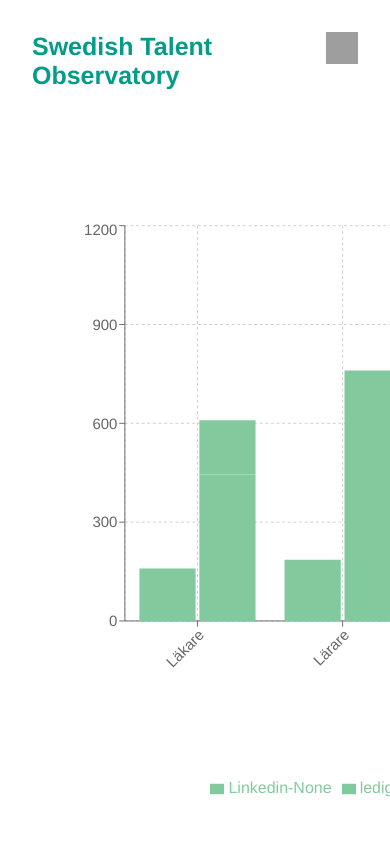
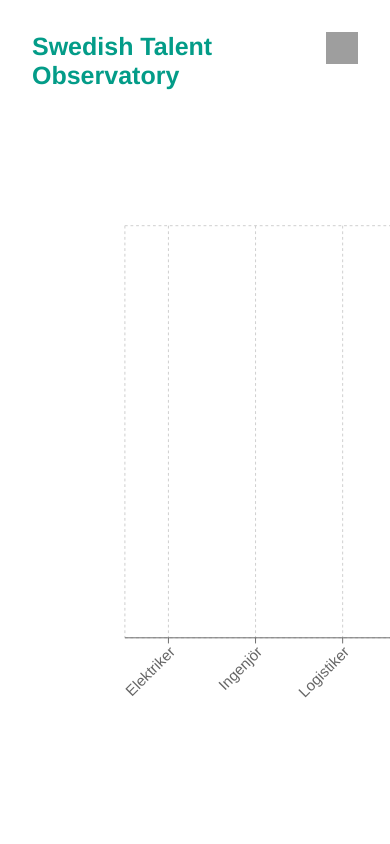
Before and after one commit to DiaHassan/II1305-Team-Echo, a React (Create React App) app in the folder Project/dashboard/: page /finder in a window 390 px wide. Shown: the top 844 px of the page. Built offline with nearby package versions, Linux system fonts and the light colour scheme; grey boxes are pictures that could not be loaded.

Commit message:
Update Tabletest.jsx

```diff
--- a/Project/dashboard/src/Presenters/Tabletest.jsx
+++ b/Project/dashboard/src/Presenters/Tabletest.jsx
@@ -48,12 +48,16 @@ export default function Tabletest() {
     ];
 
     const data2 = [
-        { name: 'Läkare', 'Linkedin-None': 159, 'ledigajobb-0': 445, 'ledigajobb-1': 7, 'ledigajobb-2': 157 },
-        { name: 'Lärare', 'Linkedin-None': 186, 'ledigajobb-0': 677, 'ledigajobb-2': 21, 'ledigajobb-3': 62 },
-        { name: 'Operatör', 'Linkedin-None': 62, 'ledigajobb-0': 58, 'ledigajobb-2': 2, 'ledigajobb-3': 2 },
-        { name: 'Projektledare', 'Linkedin-None': 95, 'ledigajobb-0': 500, 'ledigajobb-2': 1, 'ledigajobb-3': 4 },
-        { name: 'Sjuksköterska', 'Linkedin-None': 186, 'ledigajobb-0': 870, 'ledigajobb-1': 8, 'ledigajobb-2': 268 },
-        { name: 'Utvecklare', 'Linkedin-None': 54, 'ledigajobb-0': 324, 'ledigajobb-6': 35 }
+        { name: 'Elektriker' },
+        { name: 'Ingenjör' },
+        { name: 'Logistiker' },
+        { name: 'Läkare' },
+        { name: 'Lärare' },
+        { name: 'Operatör' },
+        { name: 'Projektledare' },
+        { name: 'Sjuksköterska' },
+        { name: 'Tekniker' },
+        { name: 'Utvecklare' }
     ];
 
     // Setting variables and useStates
@@ -254,17 +258,54 @@ export default function Tabletest() {
         console.log(value)
     };
 
+    const colors = {
+        "Linkedin": [
+            "#1abc9c",
+            "#3498db",
+            "#a569bd",
+            "#85c1e9",
+            "#6c3483",
+            "#58d68d"
+        ]
+        ,
+        "platsbanken": [
+            "#6c3483",
+            "#d35400",
+            "#b7950b",
+            "#a04000",
+            "#1e8449",
+            "#2e86c1"
+        ],
+        "ledigajobb": [
+            "#f5b7b1",
+            "#f9e79f",
+            "#76d7c4",
+            "#a2d9ce",
+            "#d0ece7",
+            "#d2b4de"
+        ]
+    }
+
 
     const getBars = (InputColumns) => {
+        console.log(InputColumns)
+        console.log(colors)
         const bars = [];
+
+
+        const count = { Linkedin: 0, ledigajobb: 0, platsbanken: 0 };
+
+
         if (InputColumns != undefined) {
             for (const [source, col] of Object.entries(InputColumns)) {
                 for (const [barName, trueValue] of Object.entries(col)) {
-                    bars.push([barName, source]);
+
+                    bars.push([barName, source, colors[source][count[source]]]);
+                    count[source] = count[source] + 1;
                 }
             }
         }
-        return bars.map((bar) => <Bar dataKey={bar[0]} stackId={bar[1]}  fill="#82ca9d" />);
+        return bars.map((bar) => <Bar dataKey={bar[0]} stackId={bar[1]} fill={bar[2]} />);
     }
 
 
@@ -365,7 +406,10 @@ export default function Tabletest() {
                                 color='default'
                                 name="linkedin"
                                 value={JSON.stringify({
-                                    employment_type: false
+                                    years_of_experience: false,
+                                    duration: false,
+                                    prerequirements: false,
+                                    drivers_license: false
                                 })}
                             />} label="LinkedIn" />
                             <FormControlLabel control={<Checkbox
@@ -374,8 +418,8 @@ export default function Tabletest() {
                                 color='default'
                                 name="platsbanken"
                                 value={JSON.stringify({
-                                    seniority: false,
-                                    drivers_license: false
+                                    drivers_license: false,
+                                    seniority: false
                                 })}
                             />} label="Platsbanken" />
                             <FormControlLabel control={<Checkbox
@@ -384,8 +428,8 @@ export default function Tabletest() {
                                 color='default'
                                 name="ledigajobb"
                                 value={JSON.stringify({
-                                    prerequirements: false,
-                                    employment_type: false
+                                    duration: false,
+                                    drivers_license: false
                                 })}
                             />} label="Lediga jobb" />
                         </FormGroup>
```
